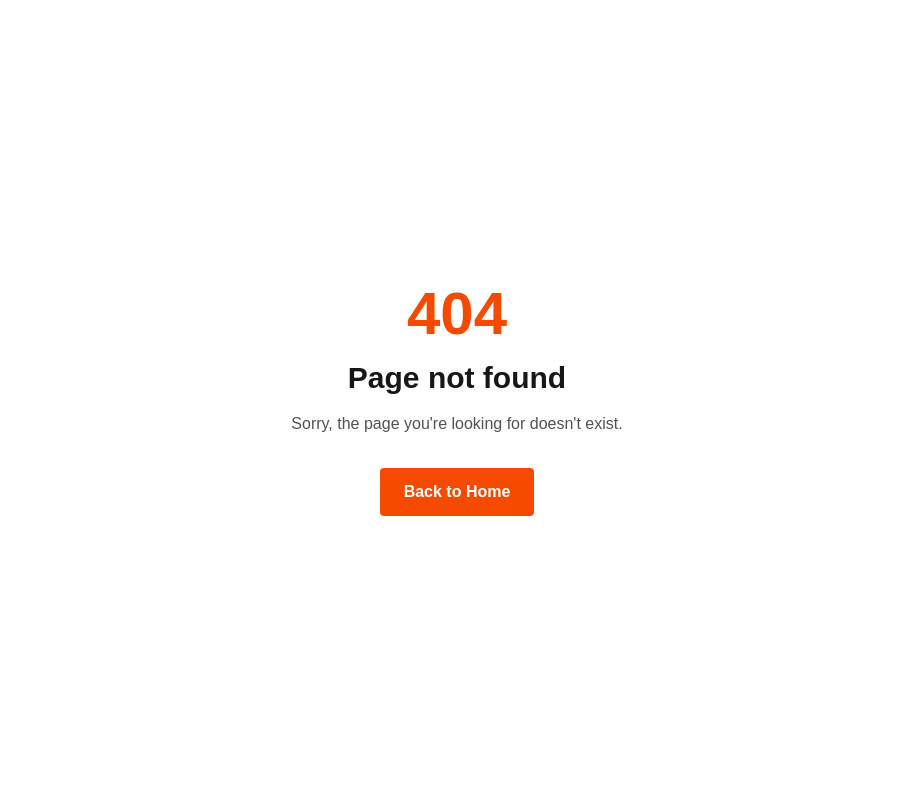
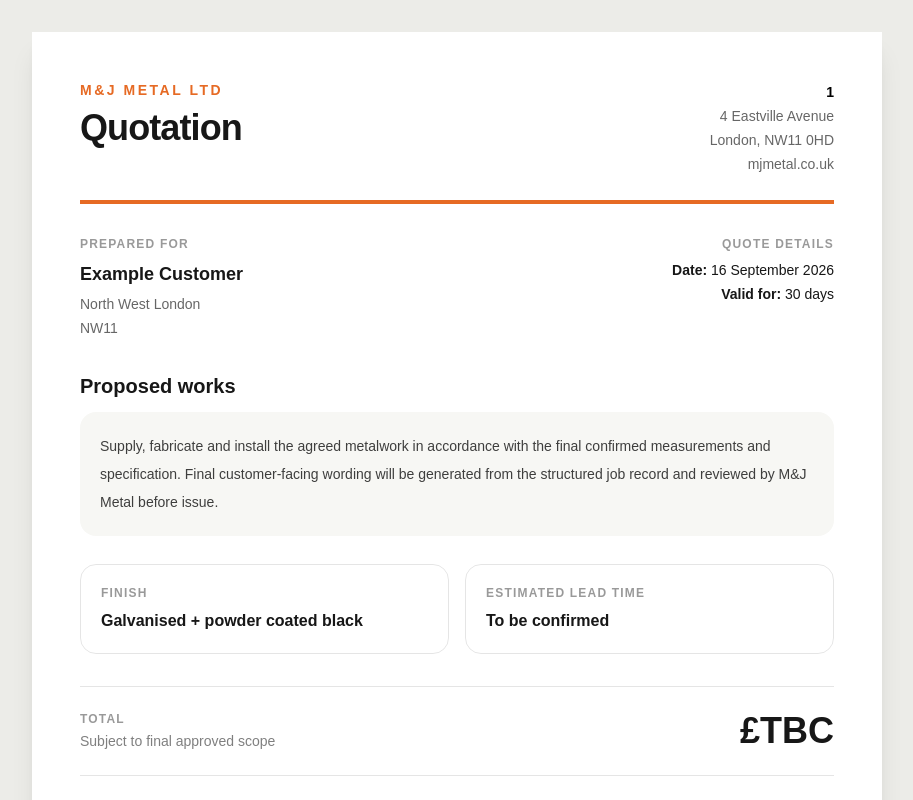
Before and after one commit to MarkDiamant/mjmetal, a Next.js app: page /admin/jobs/1/quote-preview in a window 1280 px wide. Before the commit this address had no page. Shown: the top 800 px of the page, without its empty margins (183-1096 px from the left). Built offline with nearby package versions, Linux system fonts and the light colour scheme.

Commit message:
Add branded quote preview route

```diff
--- /dev/null
+++ b/app/admin/jobs/[reference]/quote-preview/page.tsx
@@ -0,0 +1,72 @@
+export default async function QuotePreviewPage({ params }: { params: Promise<{ reference: string }> }) {
+  const { reference } = await params;
+  const ref = reference.toUpperCase();
+
+  return (
+    <main className="min-h-screen bg-[#ecece8] px-4 py-8 text-[#171717] print:bg-white print:p-0">
+      <article className="mx-auto max-w-[850px] bg-white p-8 shadow-xl print:max-w-none print:shadow-none sm:p-12">
+        <header className="flex items-start justify-between gap-8 border-b-4 border-[#e66a24] pb-6">
+          <div>
+            <p className="text-sm font-black uppercase tracking-[0.18em] text-[#e66a24]">M&J Metal Ltd</p>
+            <h1 className="mt-2 text-4xl font-black tracking-tight">Quotation</h1>
+          </div>
+          <div className="text-right text-sm leading-6 text-black/60">
+            <p className="font-black text-black">{ref}</p>
+            <p>4 Eastville Avenue</p>
+            <p>London, NW11 0HD</p>
+            <p>mjmetal.co.uk</p>
+          </div>
+        </header>
+
+        <section className="grid gap-8 py-8 sm:grid-cols-2">
+          <div>
+            <p className="text-xs font-black uppercase tracking-[0.1em] text-black/40">Prepared for</p>
+            <p className="mt-2 text-lg font-black">Example Customer</p>
+            <p className="mt-1 text-sm leading-6 text-black/60">North West London<br />NW11</p>
+          </div>
+          <div className="sm:text-right">
+            <p className="text-xs font-black uppercase tracking-[0.1em] text-black/40">Quote details</p>
+            <p className="mt-2 text-sm"><strong>Date:</strong> 16 September 2026</p>
+            <p className="mt-1 text-sm"><strong>Valid for:</strong> 30 days</p>
+          </div>
+        </section>
+
+        <section>
+          <h2 className="text-xl font-black">Proposed works</h2>
+          <div className="mt-3 rounded-2xl bg-[#f7f7f4] p-5 text-sm leading-7 text-black/75">
+            Supply, fabricate and install the agreed metalwork in accordance with the final confirmed measurements and specification. Final customer-facing wording will be generated from the structured job record and reviewed by M&J Metal before issue.
+          </div>
+        </section>
+
+        <section className="mt-7 grid gap-4 sm:grid-cols-2">
+          <div className="rounded-2xl border border-black/10 p-5">
+            <p className="text-xs font-black uppercase tracking-[0.1em] text-black/40">Finish</p>
+            <p className="mt-2 font-bold">Galvanised + powder coated black</p>
+          </div>
+          <div className="rounded-2xl border border-black/10 p-5">
+            <p className="text-xs font-black uppercase tracking-[0.1em] text-black/40">Estimated lead time</p>
+            <p className="mt-2 font-bold">To be confirmed</p>
+          </div>
+        </section>
+
+        <section className="mt-8 flex items-end justify-between gap-8 border-y border-black/10 py-6">
+          <div>
+            <p className="text-xs font-black uppercase tracking-[0.1em] text-black/40">Total</p>
+            <p className="mt-1 text-sm text-black/50">Subject to final approved scope</p>
+          </div>
+          <p className="text-4xl font-black">£TBC</p>
+        </section>
+
+        <section className="mt-7 text-sm leading-6 text-black/60">
+          <p className="font-black text-black">Notes</p>
+          <p className="mt-2">Any exclusions, deposit terms, access requirements and job-specific conditions will appear here when the quote is generated.</p>
+        </section>
+
+        <footer className="mt-12 border-t border-black/10 pt-5 text-xs leading-5 text-black/45">
+          <p className="font-bold text-black/65">M&J METAL LTD · Company No. 17330239</p>
+          <p>Registered office: 4 Eastville Avenue, London, England, NW11 0HD</p>
+        </footer>
+      </article>
+    </main>
+  );
+}
```
